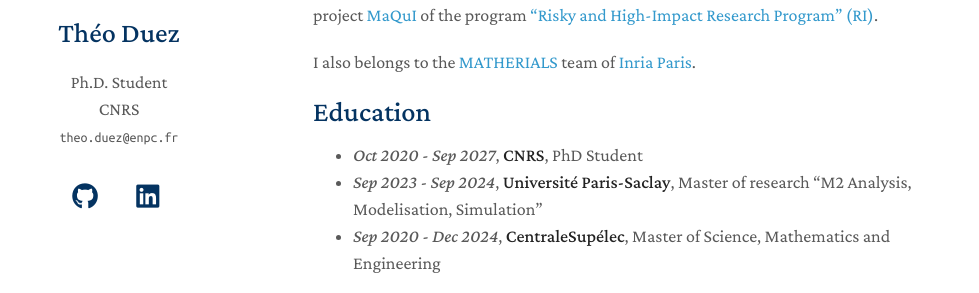
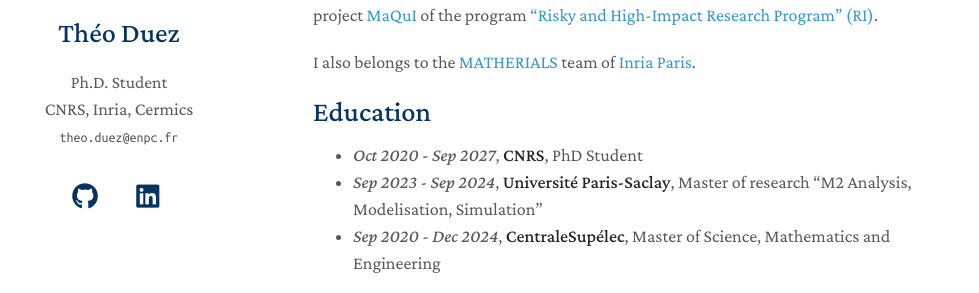
Before and after one commit to Theozeud/theozeud.github.io, a Jekyll site: the page built from index.md, in a window 1280 px wide. Shown: the part 276-569 px from the top of the page, without its empty margins (157-1136 px from the left). Built offline with Jekyll 4.4.1, drawn with Linux system fonts in a browser that asks for light colours; some web fonts are replaced; a style sheet for code colours, icons or effects is not loaded; our own code applies the rules of GitHub Pages for plain Markdown files.

Commit message:
Update _config.yml

```diff
--- a/_config.yml
+++ b/_config.yml
@@ -3,8 +3,9 @@ remote_theme: yaoyao-liu/minimal-light
 # Basic Information
 title: Théo Duez
 position: Ph.D. Student
-affiliation: CNRS
+affiliation: CNRS, Inria, Cermics
 email: theo.duez@enpc.fr
+email_link: mailto:theo.duez@enpc.fr
 
 # Search Engine Optimization (SEO)
 # The following information is used to improve the website traffic from search engines, e.g., Google.
```
